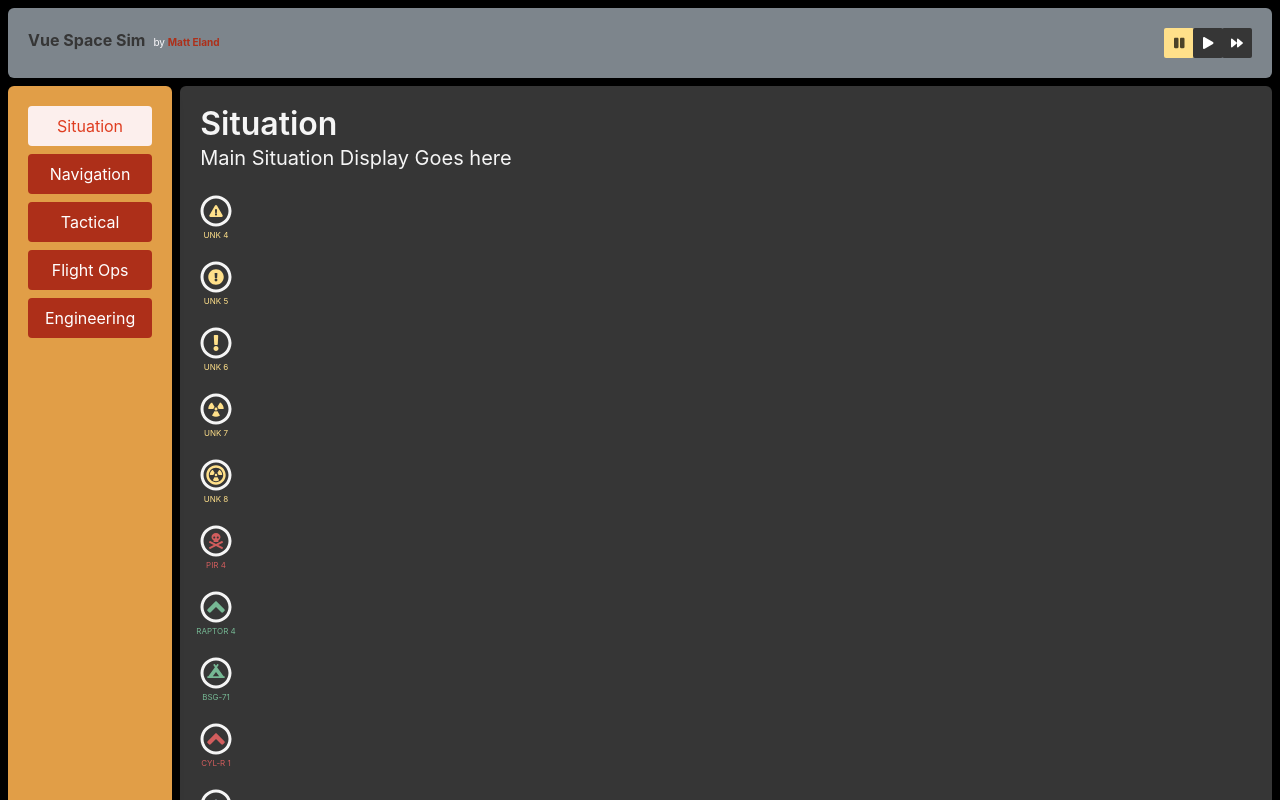
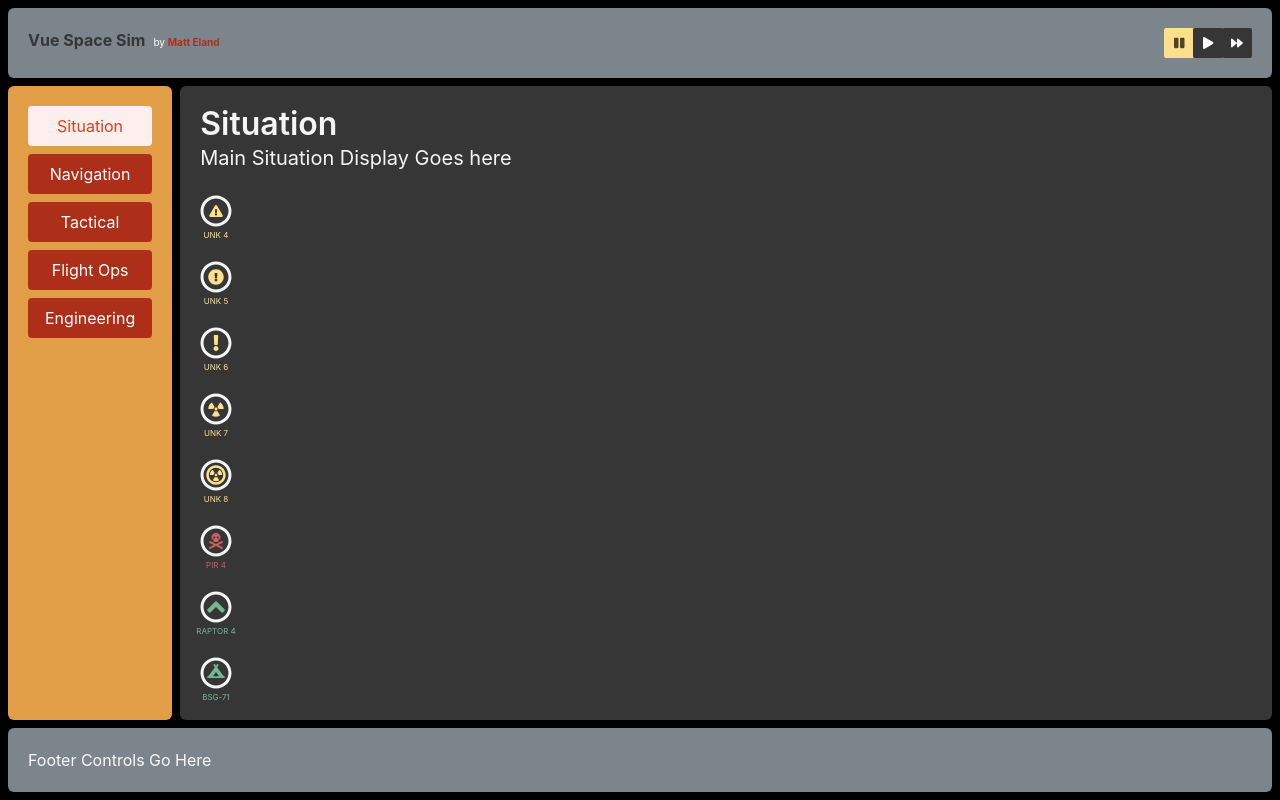
Before and after one commit to IntegerMan/vue-space-sim, a Vue app: page /game/sitrep in a window 1280 px wide. Built offline with nearby package versions, Linux system fonts and the light colour scheme.

Commit message:
Fixed application scrolling

```diff
--- a/src/App.vue
+++ b/src/App.vue
@@ -37,6 +37,10 @@ html {
     color: $panelTextColor;
 }
 
+html {
+    overflow-y: hidden;
+}
+
 #app {
     position: fixed;
     left: 0;
@@ -74,6 +78,22 @@ html {
     > main {
         grid-area: main;
         margin-bottom: $m1;
+        overflow: auto;
     }
 }
+
+// Scrollbar Styling
+::-webkit-scrollbar {
+    width: $m2;
+}
+::-webkit-scrollbar-track {
+    box-shadow: inset 0 0 0.25rem $background;
+}
+::-webkit-scrollbar-thumb {
+    background: $primary;
+    border-radius: 0.25rem;
+}
+::-webkit-scrollbar-thumb:hover {
+    background: $link;
+}
 </style>
```
